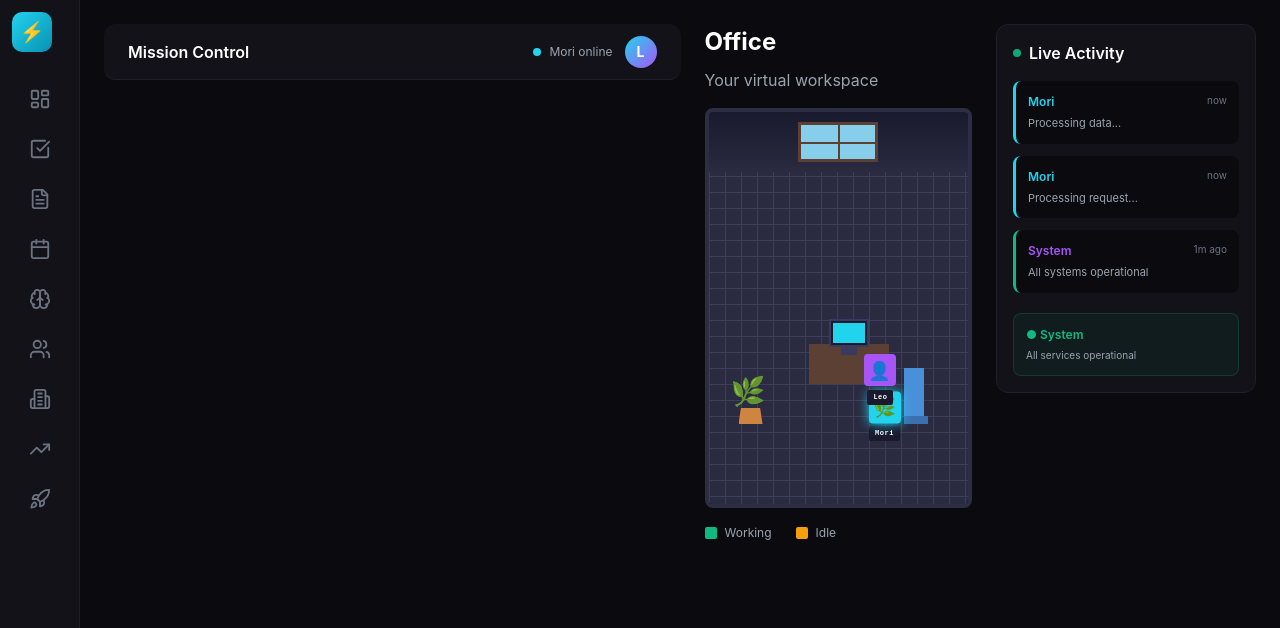
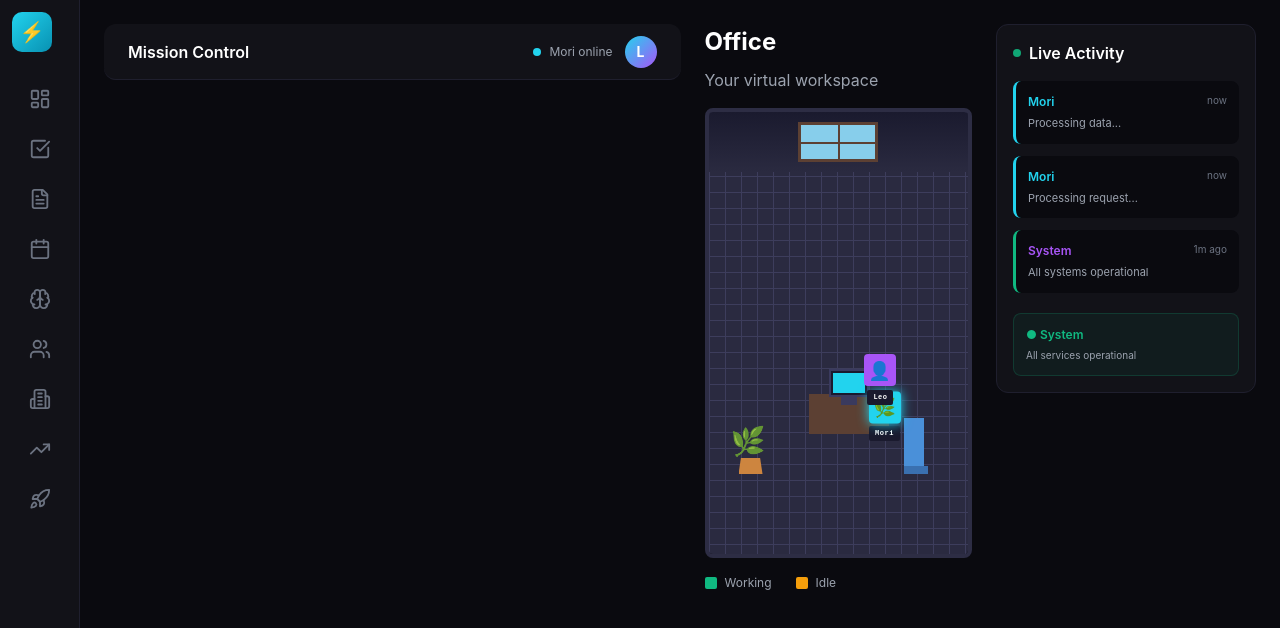
Before and after one commit to leopb3876/mission-control, a Next.js app: page /office in a window 1280 px wide. Shown: the top 628 px of the page. Built offline with nearby package versions, Linux system fonts and the light colour scheme.

Commit message:
Office fills available space

```diff
--- a/src/app/office/page.tsx
+++ b/src/app/office/page.tsx
@@ -120,10 +120,10 @@ export default function OfficePage() {
           <h1 style={{ fontSize: "24px", fontWeight: "bold", marginBottom: "8px" }}>Office</h1>
           <p style={{ color: "#9ca3af", marginBottom: "16px" }}>Your virtual workspace</p>
 
-          <div style={{
-            width: "100%",
-            maxWidth: "650px",
-            height: "400px",
+          {/* Office Room - Top Down Pixel Art - Fills available space */}
+        <div style={{
+            flex: 1,
+            height: "450px",
             position: "relative",
             borderRadius: "8px",
             overflow: "hidden",
```
